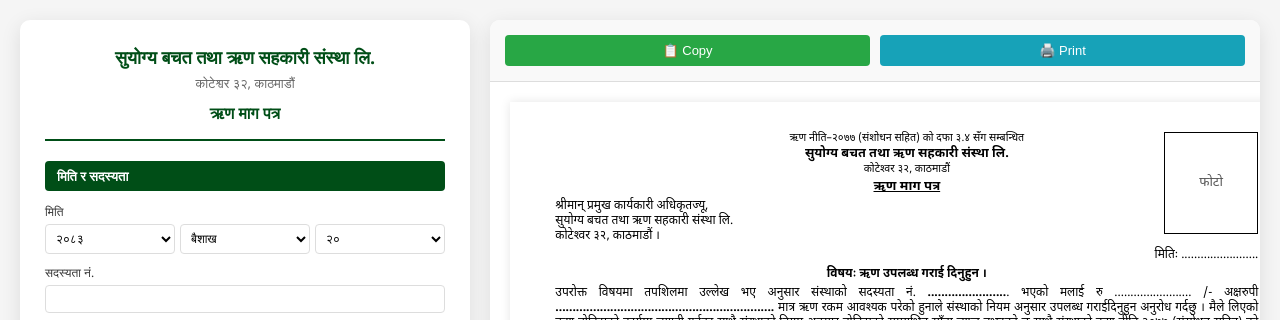
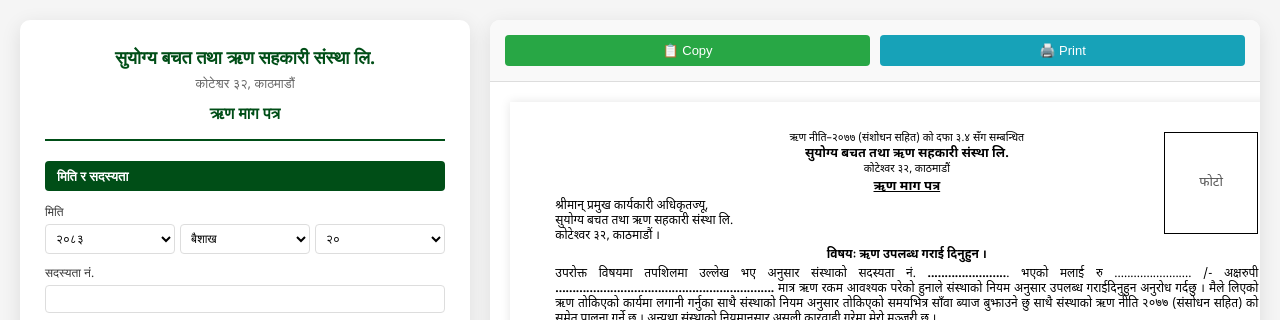
Before and after one commit to sapchuhang/suyogya-DAC, a website: page pages/loan.html in a window 1280 px wide. Shown: the top 320 px of the page. Drawn offline with Linux system fonts and the light colour scheme.

Commit message:
upper date section removed

```diff
--- a/pages/loan.html
+++ b/pages/loan.html
@@ -578,7 +578,6 @@
                         कोटेश्वर ३२, काठमाडौं ।
                     </div>
 
-                    <div class="date-right">मितिः <span id="dispDate">........................</span></div>
 
                     <div class="subject" align="center">विषयः ऋण उपलब्ध गराई दिनुहुन ।</div>
 
```
